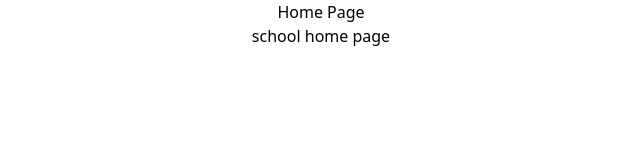
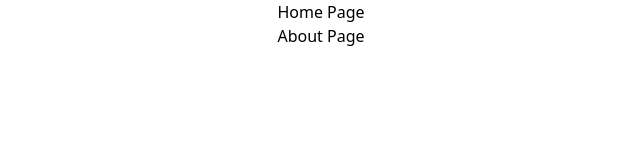
Before and after one commit to Abhijeetkokat007/rk-public-school, a React (Create React App) app: page / in a window 1280 px wide. Shown: the top 160 px of the page, without its empty margins (319-959 px from the left). Built offline with nearby package versions, Linux system fonts and the light colour scheme.

Commit message:
Update App.js

```diff
--- a/src/App.js
+++ b/src/App.js
@@ -5,7 +5,7 @@ function App() {
   return (
     <div className="App">
      <h1>Home Page</h1>
-     school home page
+     <h1>About Page</h1>
     </div>
   );
 }
```
